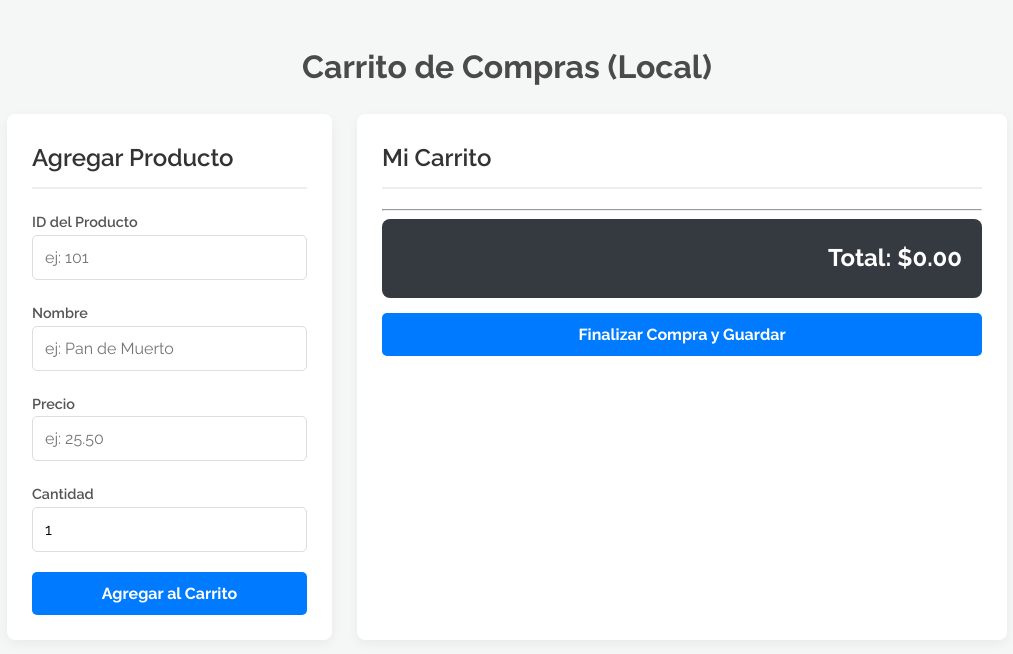
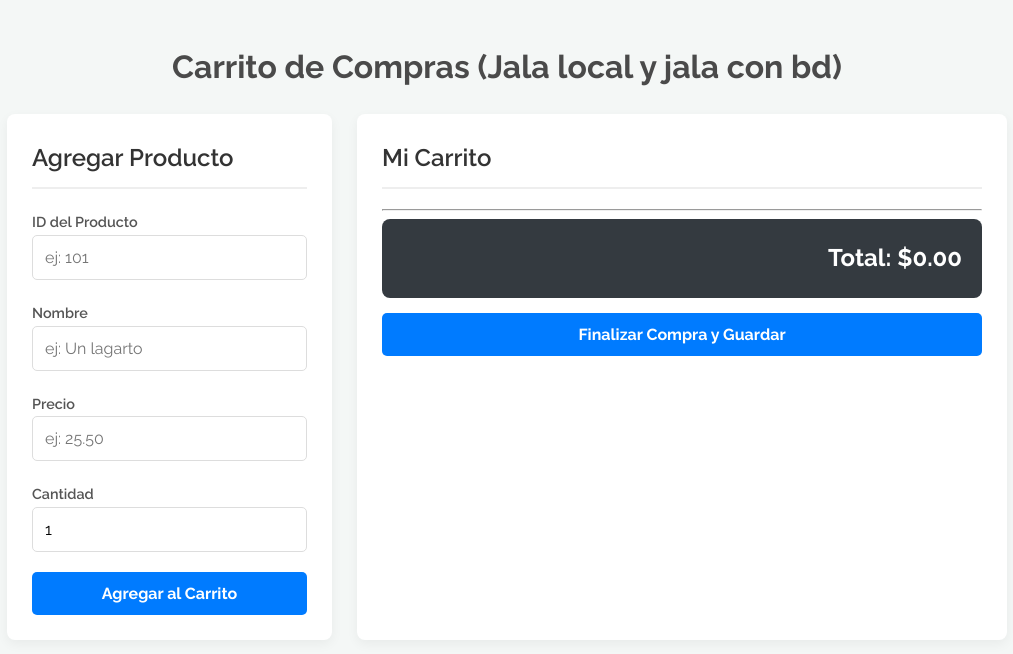
Before and after one commit to pleaseoffme404/Carritodcomprashomosexual2, a website: page public/index.html in a window 1280 px wide. Shown: the whole page, without its empty margins (133-1146 px from the left). Drawn offline with Linux system fonts and the light colour scheme; no server answers.

Commit message:
Update index.html

```diff
--- a/public/index.html
+++ b/public/index.html
@@ -3,7 +3,7 @@
 <head>
     <meta charset="UTF-8">
     <meta name="viewport" content="width=device-width, initial-scale=1.0">
-    <title>Carrito con guardado</title>
+    <title>Carrito de compras o algoasi</title>
 
     <link rel="preconnect" href="https://fonts.googleapis.com">
     <link rel="preconnect" href="https://fonts.gstatic.com" crossorigin>
@@ -14,7 +14,7 @@
 <body>
 
 <header>
-    <h1>Carrito de Compras (Local)</h1>
+    <h1>Carrito de Compras (Jala local y jala con bd)</h1>
 </header>
 
 <main class="container">
@@ -30,7 +30,7 @@
         </div>
         <div>
             <label for="prod-nombre">Nombre</label>
-            <input type="text" id="prod-nombre" placeholder="ej: Pan de Muerto" required>
+            <input type="text" id="prod-nombre" placeholder="ej: Un lagarto" required>
 
             <span class="error-message" id="nombre-error"></span>
         </div>
```
